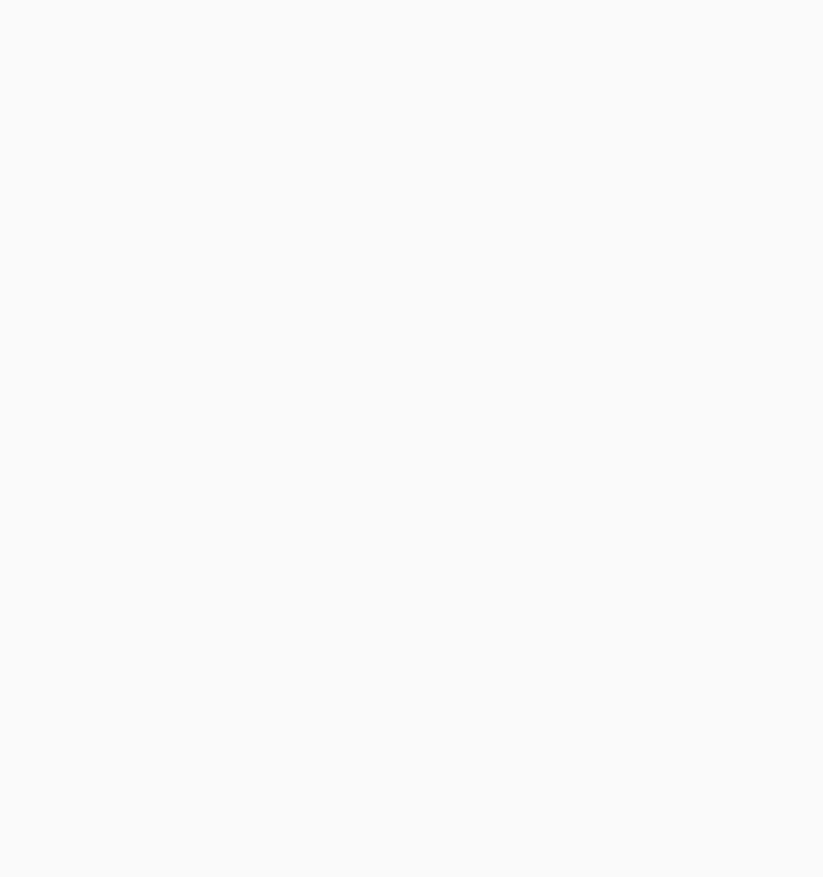
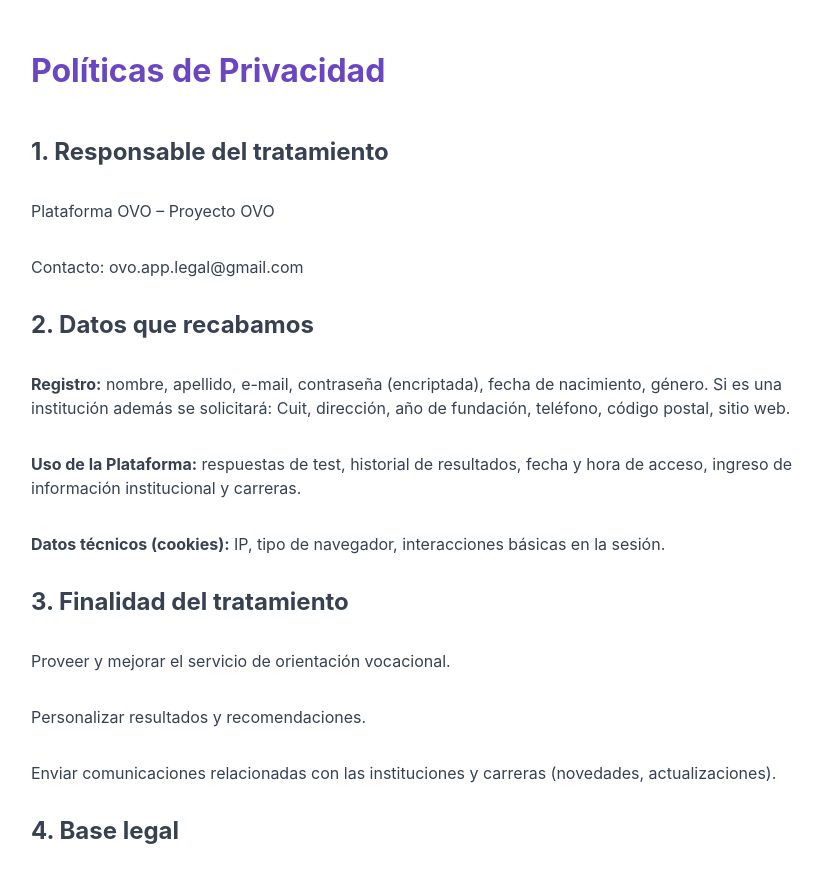
Before and after one commit to naticaceres/ovo-utn, a React (Vite) app: page /privacy in a window 1280 px wide. Before the commit this address had no page. Shown: the part 220-1097 px from the top of the page, without its empty margins (223-1046 px from the left). Before the commit the page ends 800 px from the top, so only its background shows below. Built offline with nearby package versions, Linux system fonts and the light colour scheme.

Commit message:
feat: politicas de privacidad

```diff
--- a/src/pages/legal/PoliticasDePrivacidadPage.tsx
+++ b/src/pages/legal/PoliticasDePrivacidadPage.tsx
@@ -0,0 +1,135 @@
+import styles from './Contacto.module.css';
+import { MainLayout } from '../../components/layout/MainLayout';
+
+export default function PoliticasDePrivacidad() {
+  return (
+    <MainLayout>
+      <div className={styles.contactContainer}>
+        <div className={styles.content}>
+          <div className={styles.textSection}>
+            <h1 className={styles.title}>Políticas de Privacidad</h1>
+            <h2>
+              1. <b>Responsable del tratamiento</b>
+            </h2>
+            <p>Plataforma OVO – Proyecto OVO</p>
+            <p>Contacto: ovo.app.legal@gmail.com</p>
+
+            <h2>
+              2. <b>Datos que recabamos</b>
+            </h2>
+            <p>
+              <strong>Registro:</strong> nombre, apellido, e-mail, contraseña
+              (encriptada), fecha de nacimiento, género. Si es una institución
+              además se solicitará: Cuit, dirección, año de fundación, teléfono,
+              código postal, sitio web.
+            </p>
+            <p>
+              <strong>Uso de la Plataforma:</strong> respuestas de test,
+              historial de resultados, fecha y hora de acceso, ingreso de
+              información institucional y carreras.
+            </p>
+            <p>
+              <strong>Datos técnicos (cookies):</strong> IP, tipo de navegador,
+              interacciones básicas en la sesión.
+            </p>
+
+            <h2>
+              3. <b>Finalidad del tratamiento</b>
+            </h2>
+            <p>Proveer y mejorar el servicio de orientación vocacional.</p>
+            <p>Personalizar resultados y recomendaciones.</p>
+            <p>
+              Enviar comunicaciones relacionadas con las instituciones y
+              carreras (novedades, actualizaciones).
+            </p>
+
+            <h2>
+              4. <b>Base legal</b>
+            </h2>
+            <p>Consentimiento libre e informado (Ley 25.326).</p>
+            <p>
+              Cumplimiento de una obligación contractual y legítimo interés para
+              mejorar la plataforma.
+            </p>
+
+            <h2>
+              5. <b>Cesión a terceros</b>
+            </h2>
+            <p>No vendemos tus datos.</p>
+            <p>
+              Podemos compartir información agregada o anonimizada con
+              universidades o partners educativos, siempre sin identificación
+              personal.
+            </p>
+            <p>
+              Si en el futuro se comparte información personal, solicitaremos
+              autorización expresa.
+            </p>
+
+            <h2>
+              6. <b>Derechos del titular</b>
+            </h2>
+            <p>
+              Acceder, rectificar, suprimir o limitar el tratamiento de tus
+              datos.
+            </p>
+            <p>Derecho al “olvido” o portabilidad.</p>
+            <p>
+              Para ejercerlos, escribe a ovo.app.legal@gmail.com; te
+              responderemos en un plazo máximo de 15 días hábiles.
+            </p>
+
+            <h2>
+              7. <b>Conservación</b>
+            </h2>
+            <p>
+              Tus datos se retendrán mientras mantengas tu cuenta activa y luego
+              se anonimizarán en un plazo no mayor a 6 meses, salvo obligaciones
+              legales en contrario.
+            </p>
+
+            <h2>
+              8. <b>Seguridad</b>
+            </h2>
+            <p>Encriptación SSL para transmisión de datos.</p>
+            <p>Contraseñas almacenadas con hashing (bcrypt).</p>
+            <p>Backups periódicos y control de accesos con AWS IAM.</p>
+
+            <h2>
+              9. <b>Cookies y tecnologías similares</b>
+            </h2>
+            <p>Usamos cookies estrictamente necesarias.</p>
+            <p>No almacenamos datos sensibles en cookies.</p>
+            <p>
+              Puedes deshabilitarlas desde la configuración de tu navegador,
+              aunque esto puede afectar el funcionamiento.
+            </p>
+
+            <h2>
+              10. <b>Menores de edad</b>
+            </h2>
+            <p>El sistema no está diseñado para menores de 13 años.</p>
+            <p>Si detectamos un usuario menor, cerraremos la cuenta.</p>
+
+            <h2>
+              11. <b>Cambios en la política</b>
+            </h2>
+            <p>
+              Podremos actualizar esta Política; la versión vigente estará
+              siempre.
+            </p>
+            <p>Te notificaremos cambios importantes vía e-mail.</p>
+
+            <h2>
+              12. <b>Contacto y consultas</b>
+            </h2>
+            <p>Dudas o reclamos sobre privacidad: ovo.app.legal@gmail.com</p>
+            <p>
+              Domicilio: Ciudad de Mendoza, Provincia de Mendoza, Argentina.
+            </p>
+          </div>
+        </div>
+      </div>
+    </MainLayout>
+  );
+}
--- a/src/routes/AppRoutes.tsx
+++ b/src/routes/AppRoutes.tsx
@@ -10,6 +10,7 @@
 import Contacto from '../pages/legal/Contacto';
 import AvisoLegal from '../pages/legal/AvisoLegalPage';
 import TerminosYCondiciones from '../pages/legal/TerminosYCondicionesPage';
+import PoliticasDePrivacidad from '../pages/legal/PoliticasDePrivacidadPage';
 
 const queryClient = new QueryClient();
 
@@ -47,6 +48,10 @@
     path: '/terms',
     element: <TerminosYCondiciones />,
   },
+  {
+    path: '/privacy',
+    element: <PoliticasDePrivacidad />,
+  },
 ]);
 
 export function AppRoutes() {
```
